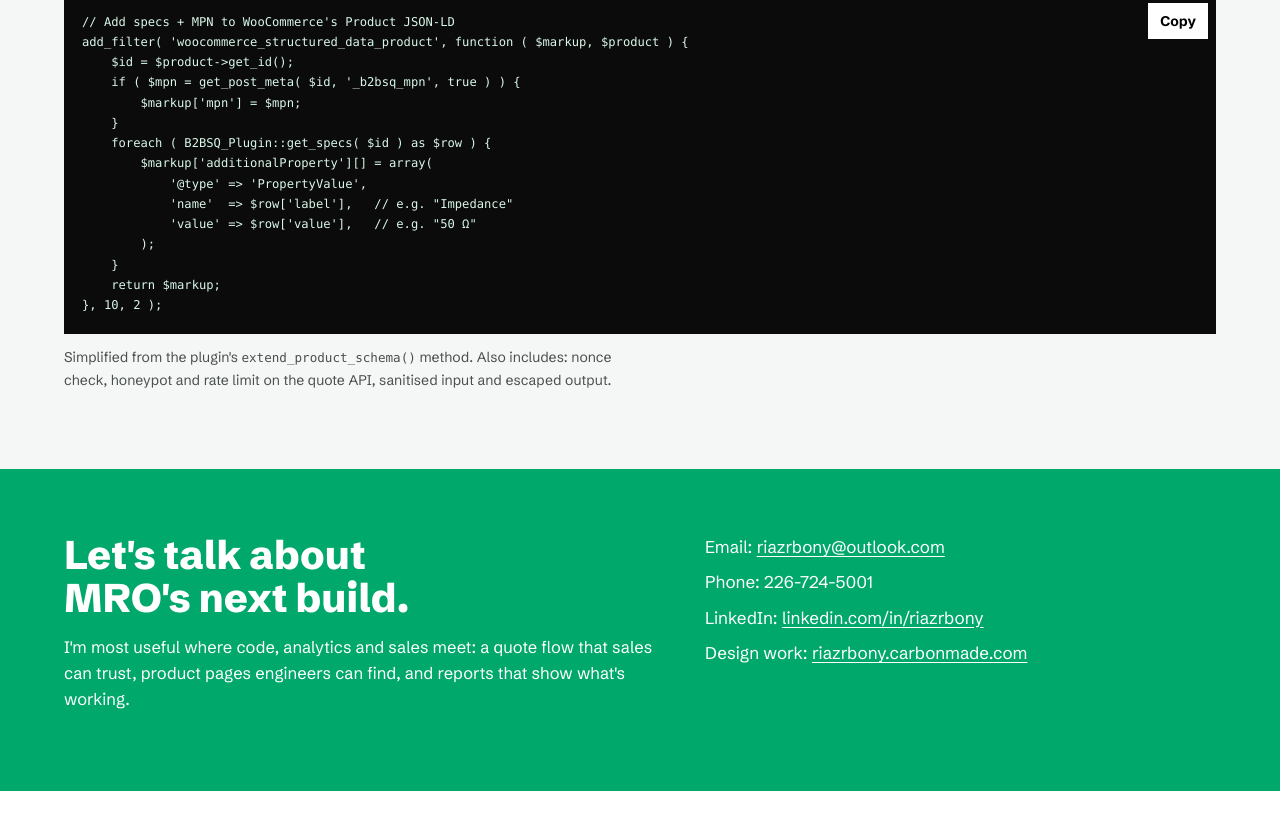
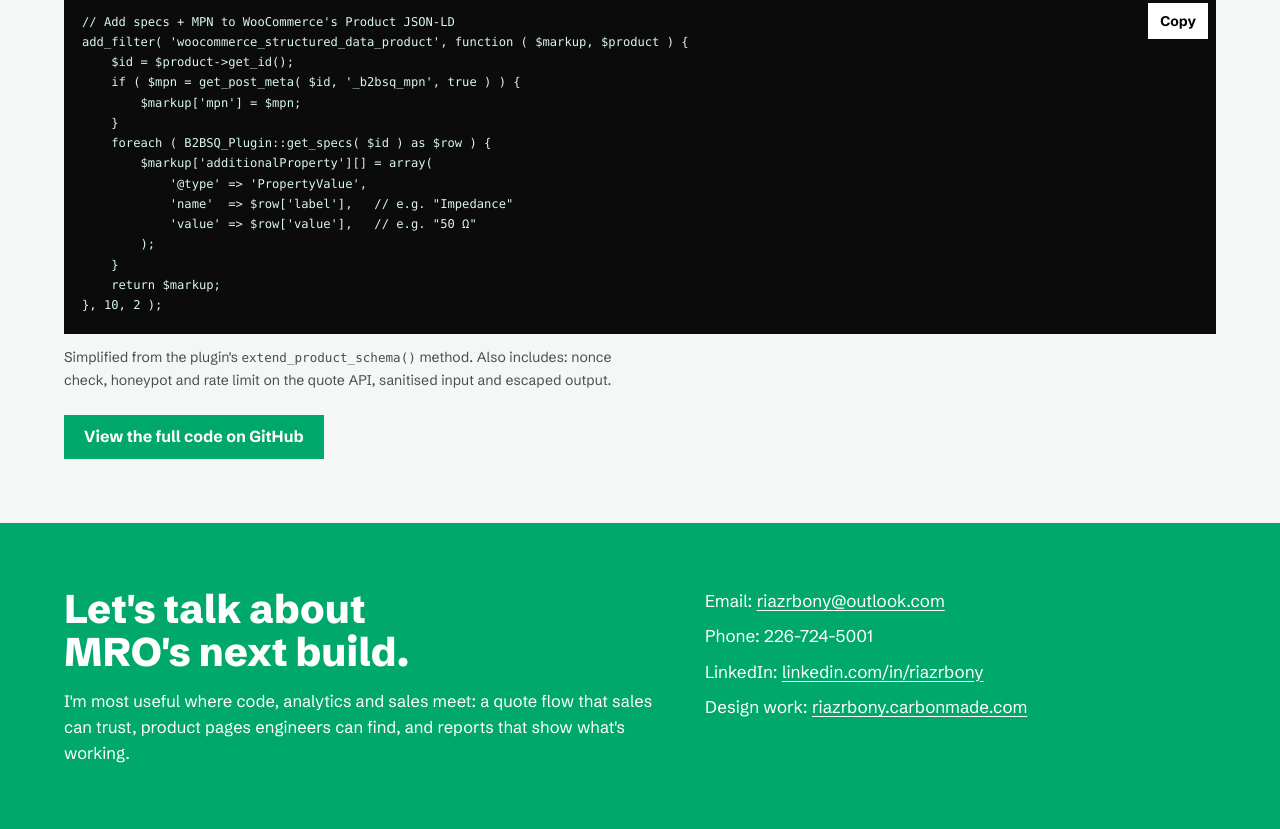
Before and after one commit to riazrbony/portfolio, a plain HTML site: page index.html in a window 1280 px wide. Shown: the part 5154-5983 px from the top of the page. Before the commit the page ends 5945 px from the top, so only its background shows below. Drawn offline with Linux system fonts and the light colour scheme.

Commit message:
Add GitHub link to plugin code section
Co-Authored-By: Claude Opus 5.5 <noreply@anthropic.com>
Claude-Session: https://claude.ai/code/session_018bba3KxLjUNV6LTsWS9fZv

```diff
--- a/index.html
+++ b/index.html
@@ -351,6 +351,7 @@ add_filter( 'woocommerce_structured_data_product', function ( $markup, $product
 }, 10, 2 );</code></pre>
     </div>
     <p class="small" style="margin-top:12px">Simplified from the plugin's <code>extend_product_schema()</code> method. Also includes: nonce check, honeypot and rate limit on the quote API, sanitised input and escaped output.</p>
+    <div class="cta"><a class="btn solid" href="https://github.com/riazrbony/b2b-spec-quote">View the full code on GitHub</a></div>
   </div>
 </section>
 
```
